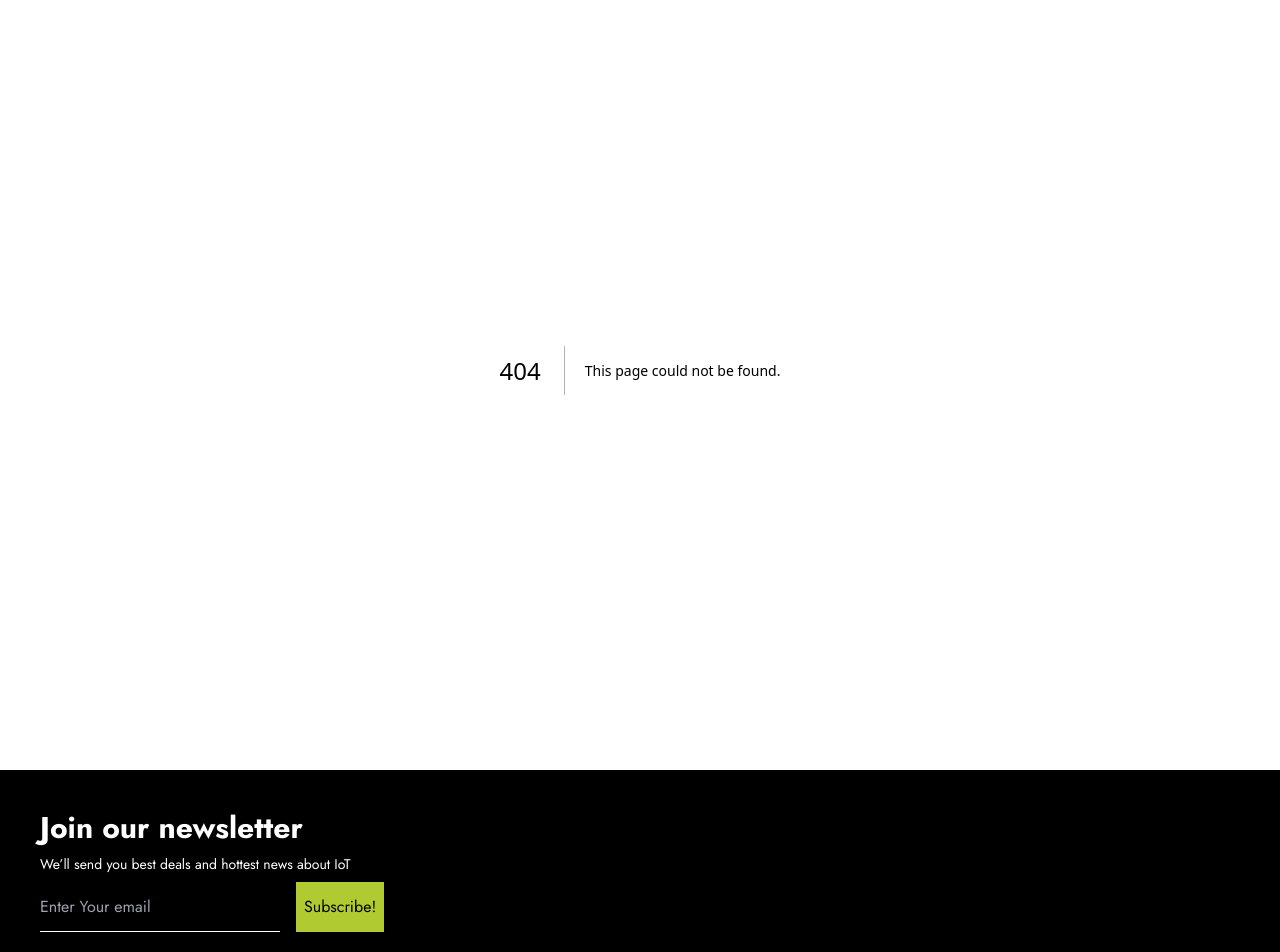
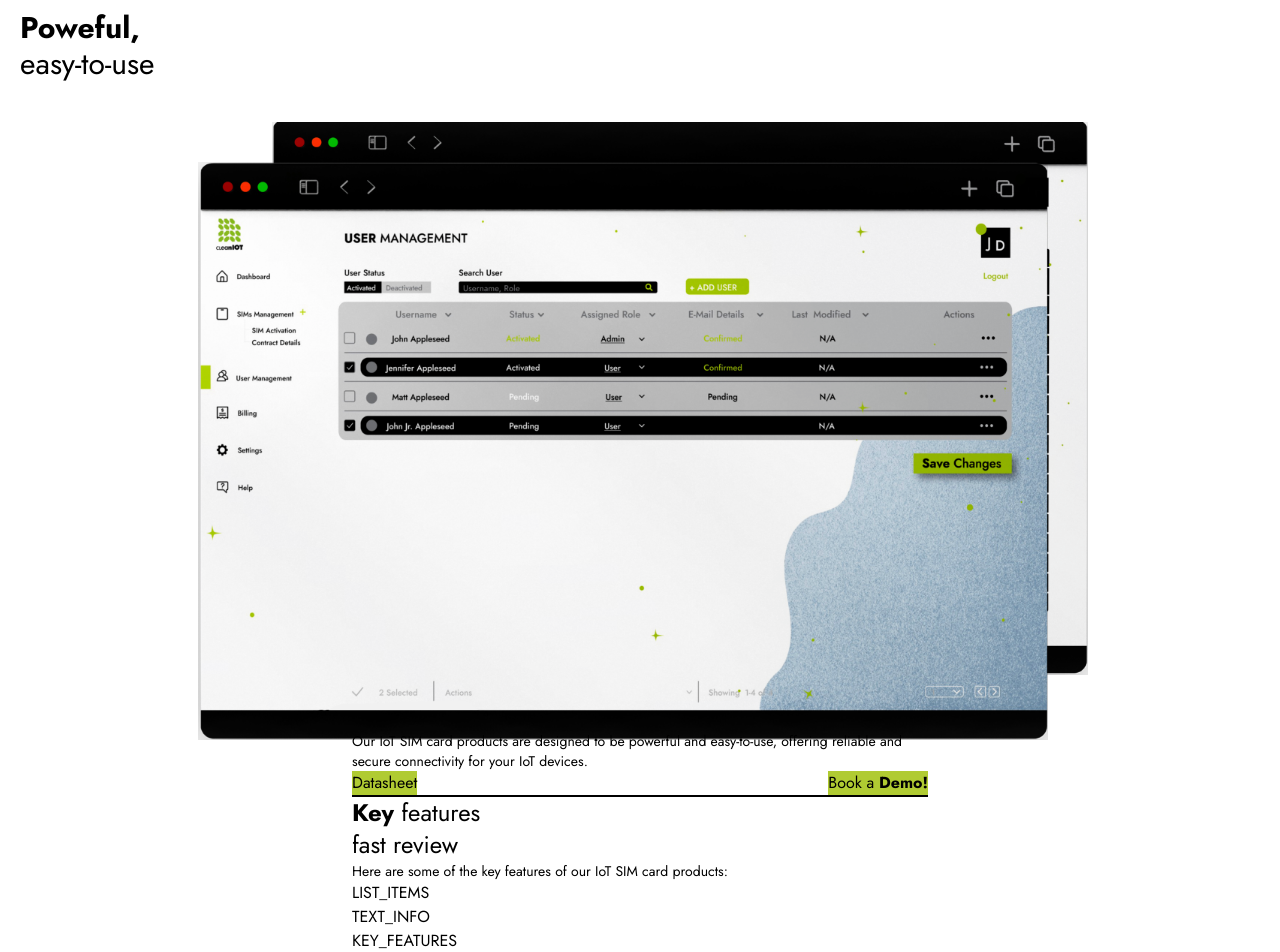
Before and after one commit to srnerturk/clean-iot-web, a Next.js app: page /portal in a window 1280 px wide. Before the commit this address had no page. Shown: the part 100-1052 px from the top of the page. Built offline with nearby package versions, Linux system fonts and the light colour scheme.

Commit message:
create a basic portal page

```diff
--- a/components/navbar.js
+++ b/components/navbar.js
@@ -18,6 +18,7 @@ export default function Navbar() {
     { id: 1, text: "Solutions", href: "/solutions" },
     { id: 2, text: "Order", href: "/order" },
     { id: 3, text: "Pricing", href: "/pricing" },
+    { id: 4, text: "Portal", href: "/portal" },
   ];
   const [show, setShow] = React.useState(false);
   const [activeRoute, setActiveRoute] = React.useState("/");
--- /dev/null
+++ b/pages/portal.js
@@ -0,0 +1,53 @@
+import Image from "next/image";
+
+export default function Portal() {
+  return (
+    <div className="container bg-white mx-auto text-black">
+      <h2 className="py-10 pl-5 font-normal">
+        <strong>Poweful,</strong>
+        <br /> easy-to-use
+      </h2>
+      <div className="relative mx-auto max-w-4xl">
+        <div className="relative px-10">
+          <Image
+            className="ml-10 pb-14"
+            src="/web1.png"
+            width={850}
+            height={400}
+            alt="Vercel Logo"
+          />
+          <Image
+            className="absolute top-10 right-10"
+            src="/web2.png"
+            width={850}
+            height={400}
+            alt="Vercel Logo"
+          />
+        </div>
+      </div>
+      <div className="max-w-xl mx-auto">
+        <p>
+          Our IoT SIM card products are designed to be powerful and easy-to-use,
+          offering reliable and secure connectivity for your IoT devices.
+        </p>
+        <div className="flex justify-between w-full">
+          <button className="bg-green">Datasheet</button>
+          <button className="bg-green">
+            Book a <strong>Demo!</strong>
+          </button>
+        </div>
+        <div className="w-full border-b-2 border-black"></div>
+        <div>
+          <h3>
+            <strong>Key</strong> features
+            <br /> fast review
+          </h3>
+          <p>Here are some of the key features of our IoT SIM card products:</p>
+        </div>
+        <div>LIST_ITEMS</div>
+        <div>TEXT_INFO</div>
+        <div>KEY_FEATURES</div>
+      </div>
+    </div>
+  );
+}
```
